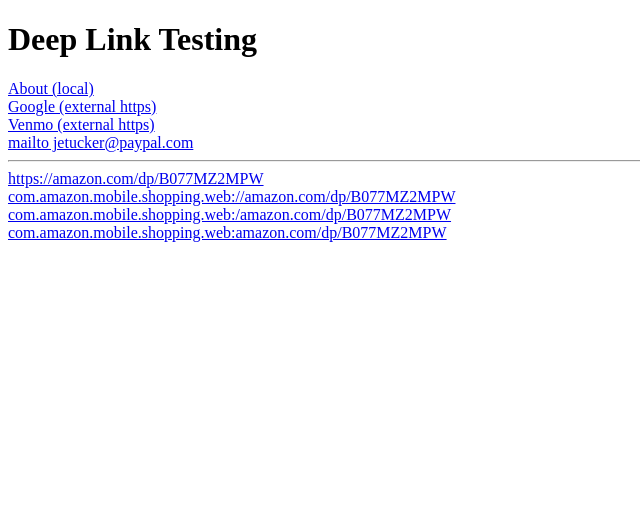
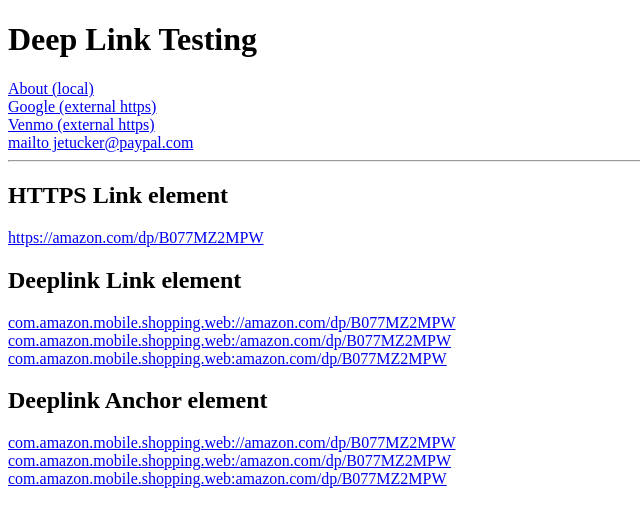
Before and after one commit to jetuckerpp/deep-link-testing, a Next.js app: page / in a window 1280 px wide. Shown: the top 526 px of the page, without its empty margins (0-640 px from the left). Built offline with nearby package versions, Linux system fonts and the light colour scheme.

Commit message:
Added regular anchor elements for testing

```diff
--- a/pages/index.js
+++ b/pages/index.js
@@ -18,10 +18,12 @@
       <a>mailto jetucker@paypal.com</a>
     </Link>
     <hr />
+    <h2>HTTPS Link element</h2>
     <Link href="https://amazon.com/dp/B077MZ2MPW">
       <a>https://amazon.com/dp/B077MZ2MPW</a>
     </Link>
     <br/>
+    <h2>Deeplink Link element</h2>
     <Link href="com.amazon.mobile.shopping.web://amazon.com/dp/B077MZ2MPW">
       <a>com.amazon.mobile.shopping.web://amazon.com/dp/B077MZ2MPW</a>
     </Link>
@@ -33,6 +35,13 @@
     <Link href="com.amazon.mobile.shopping.web:amazon.com/dp/B077MZ2MPW">
       <a>com.amazon.mobile.shopping.web:amazon.com/dp/B077MZ2MPW</a>
     </Link>
+    <br/>
+    <h2>Deeplink Anchor element</h2>
+    <a href="com.amazon.mobile.shopping.web://amazon.com/dp/B077MZ2MPW">com.amazon.mobile.shopping.web://amazon.com/dp/B077MZ2MPW</a>
+    <br/>
+    <a href="com.amazon.mobile.shopping.web:/amazon.com/dp/B077MZ2MPW">com.amazon.mobile.shopping.web:/amazon.com/dp/B077MZ2MPW</a>
+    <br/>
+    <a href="com.amazon.mobile.shopping.web:amazon.com/dp/B077MZ2MPW">com.amazon.mobile.shopping.web:amazon.com/dp/B077MZ2MPW</a>
 
   </div>
 )
```
